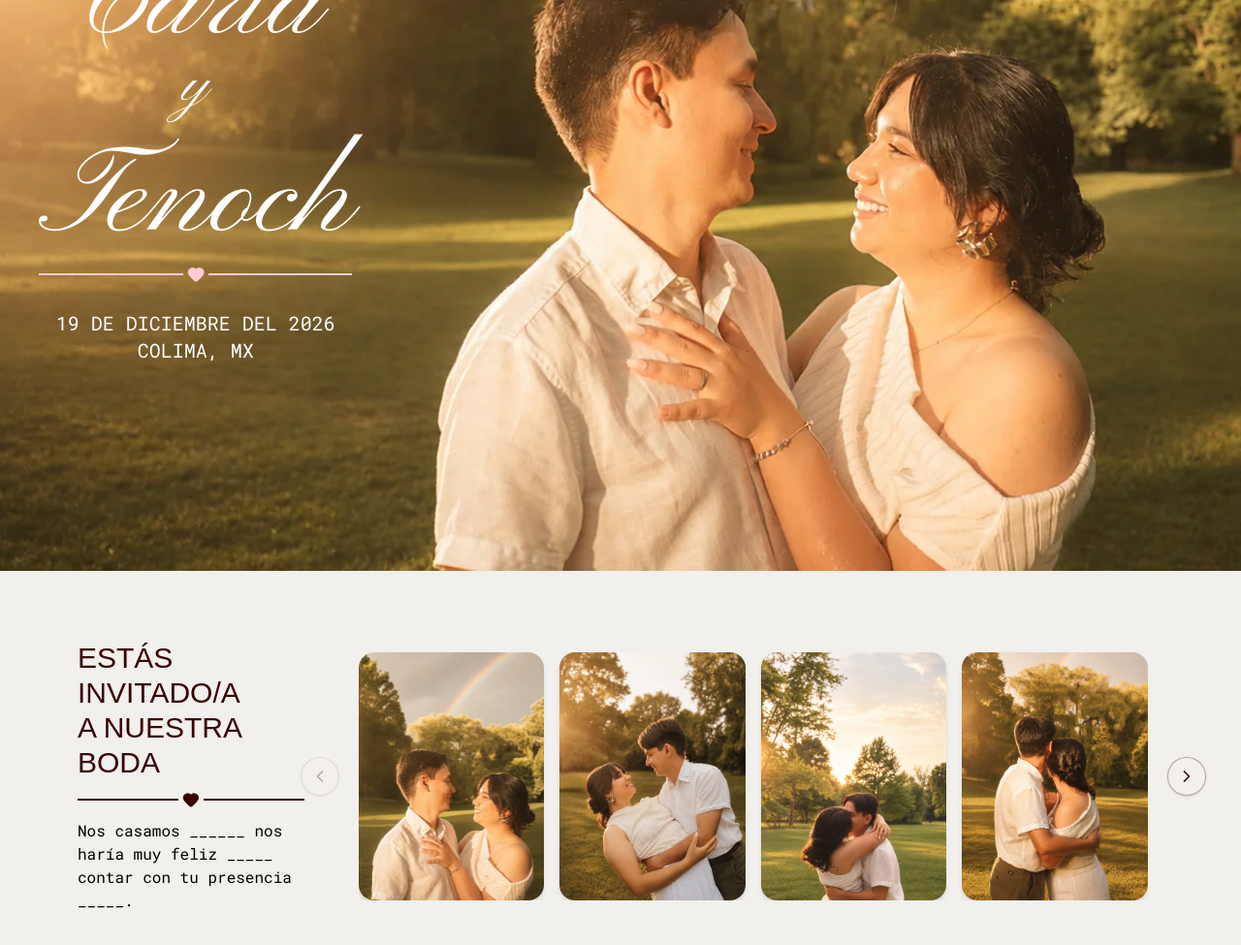
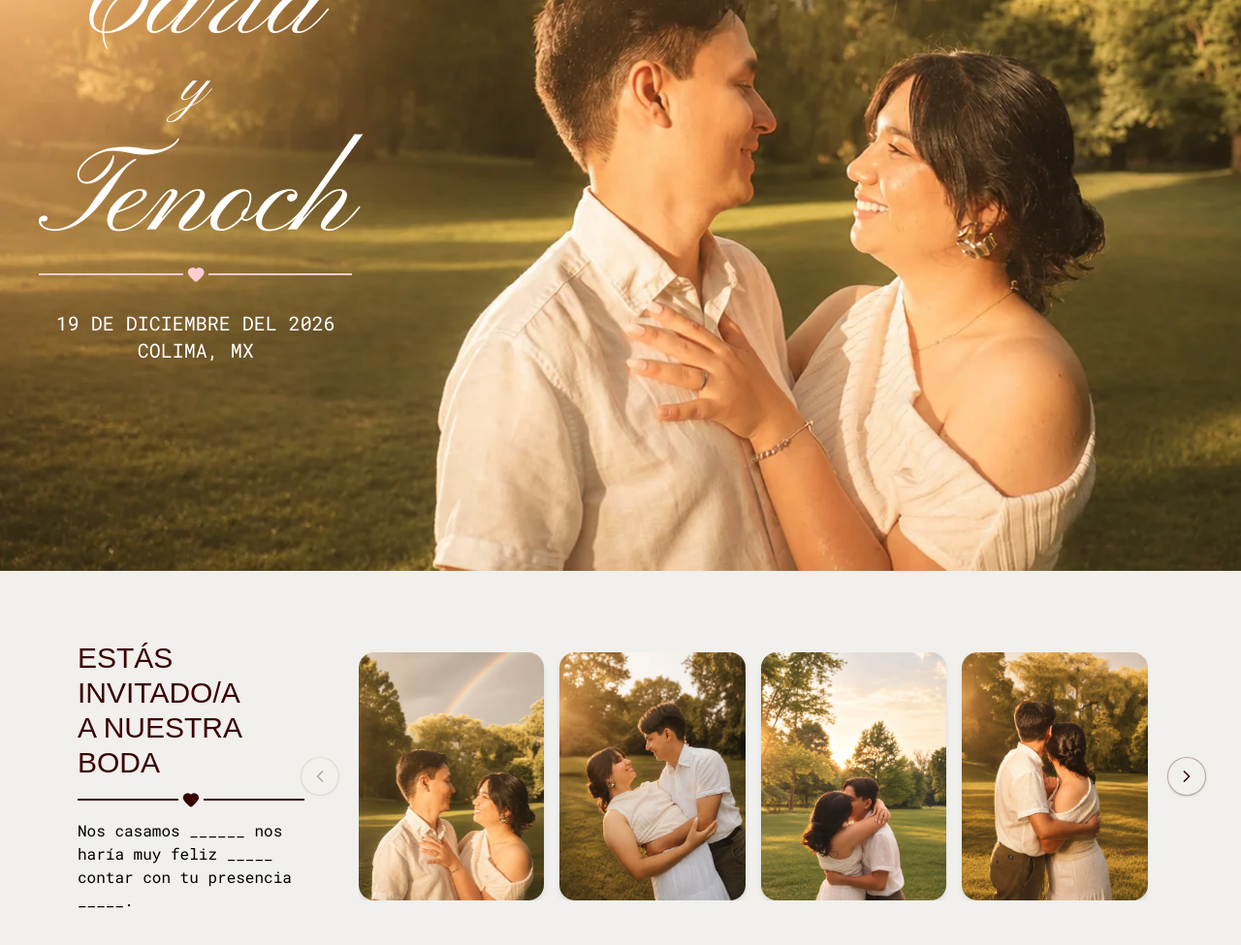
Before and after one commit to AlexRizo/carla-y-tenoch, an Astro site: page / in a window 1280 px wide. Shown: the part 307-1282 px from the top of the page at 97% size. Built offline with nearby package versions, Linux system fonts and the light colour scheme; Astro itself is replaced by a stand-in of ours; a web font is replaced by a local one.

Commit message:
gallery image position: bottom

```diff
--- a/src/components/Carousel.astro
+++ b/src/components/Carousel.astro
@@ -29,7 +29,7 @@ const { images } = Astro.props;
             <img
               src={image.src}
               alt={image.alt}
-              class="h-full w-full object-cover"
+              class="h-full w-full object-cover object-bottom"
               loading="lazy"
             />
           </div>
```
